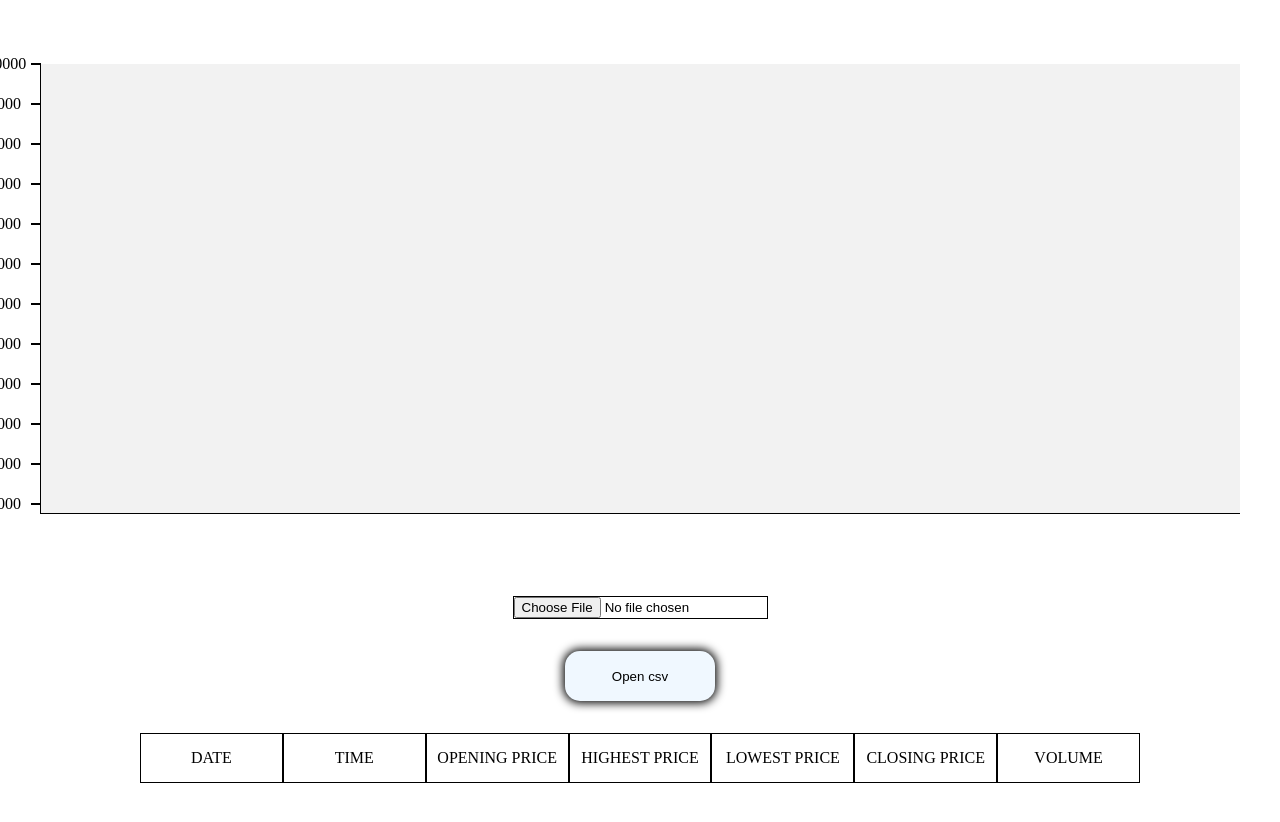
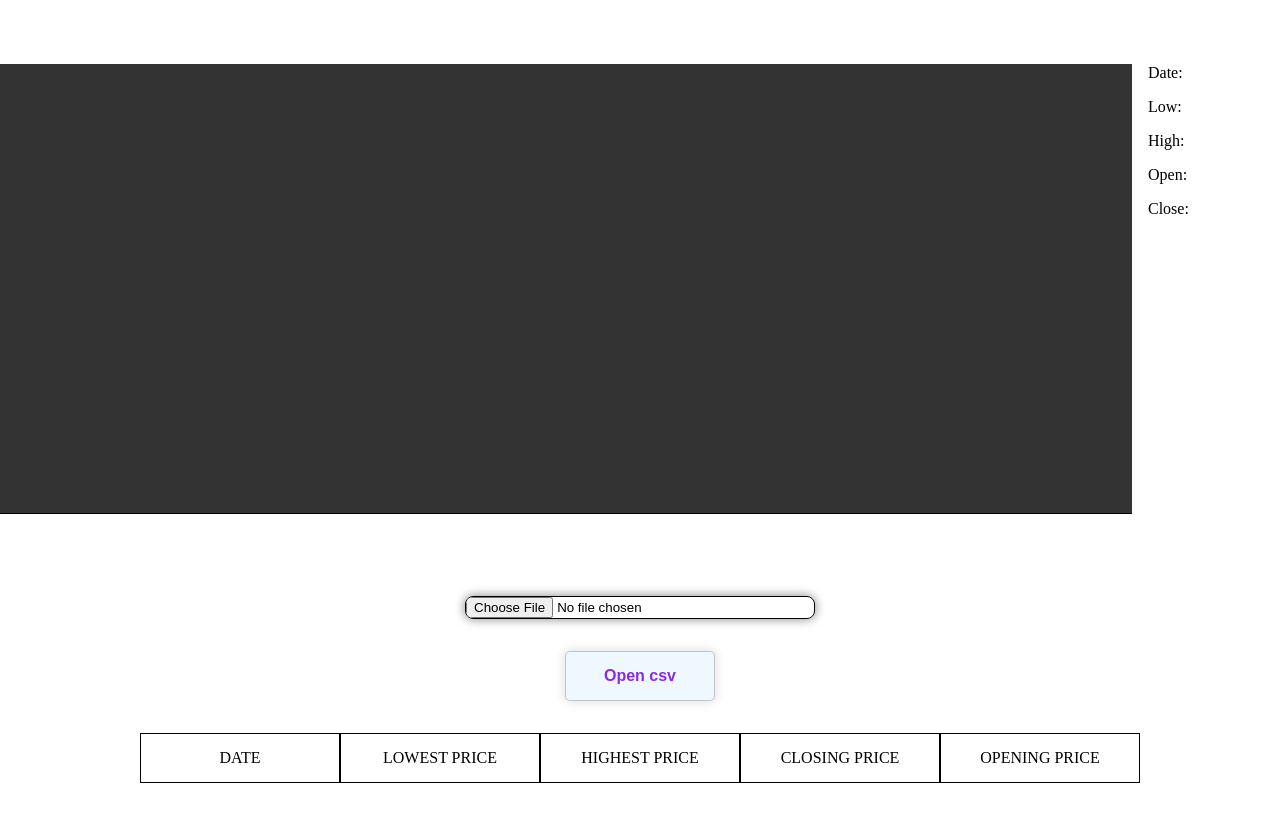
Before and after one commit to georgeonisiforou/Forex-Charts, a Next.js app: page / in a window 1280 px wide. Shown: the top 822 px of the page. Built offline with nearby package versions, Linux system fonts and the light colour scheme.

Commit message:
fully dynamic graph

```diff
--- a/components/ForexTable.js
+++ b/components/ForexTable.js
@@ -1,4 +1,4 @@
-import React, { useEffect } from "react";
+import React, { useEffect, useRef } from "react";
 import { styled } from "styled-components";
 import { useState } from "react";
 
@@ -10,6 +10,18 @@ const Container = styled.div`
   align-items: center;
   padding: 64px;
   gap: 32px;
+`;
+
+const Graph = styled.div`
+  display: flex;
+  gap: 16px;
+`;
+
+const InfoSidebar = styled.div`
+  display: flex;
+  flex-direction: column;
+  gap: 16px;
+  width: 200px;
 `;
 
 const Table = styled.div`
@@ -39,19 +51,25 @@ const FetchDataBtn = styled.button`
   height: 50px;
   background-color: aliceblue;
   cursor: pointer;
-  border-radius: 15px;
-  border: none;
-  box-shadow: 0px 0px 10px 2px black;
+  border-radius: 5px;
+  border: 1px solid rgba(0, 0, 0, 0.2);
+  box-shadow: 0px 0px 10px 2px rgba(0, 0, 0, 0.1);
+  color: blueviolet;
+  font-size: 16px;
+  font-weight: 600;
 `;
 
 const InputFile = styled.input`
   border: 1px solid black;
+  width: 350px;
+  border-radius: 8px;
+  box-shadow: 0px 0px 10px 1px rgba(0, 0, 0, 0.4);
 `;
 
 const GraphContainer = styled.div`
   width: 1200px;
   height: 450px;
-  background-color: rgba(0, 0, 0, 0.05);
+  background-color: rgba(0, 0, 0, 0.8);
   position: relative;
   border-bottom: 1px solid black;
   border-left: 1px solid black;
@@ -84,11 +102,10 @@ const XAxisValue = styled.div`
   display: flex;
   flex-direction: column;
   justify-content: space-between;
-  /* align-items: center; */
   position: absolute;
   left: ${({ positionl }) => `${positionl}px`};
   bottom: -21px;
-  font-size: 10px;
+  font-size: 9px;
 `;
 
 const LowHighLine = styled.div`
@@ -97,7 +114,7 @@ const LowHighLine = styled.div`
   bottom: ${({ positionb }) => `${positionb}px`};
   left: ${({ positionl }) => `${positionl}px`};
   height: ${({ lineheight }) => `${lineheight}px`};
-  background-color: gray;
+  background-color: white;
 `;
 
 const OpenCloseBar = styled.div`
@@ -107,19 +124,32 @@ const OpenCloseBar = styled.div`
   bottom: ${({ positionb }) => `${positionb}px`};
   left: ${({ positionl }) => `${positionl}px`};
   height: ${({ barheight }) => `${barheight}px`};
+  opacity: 0.5;
 `;
 
 const ForexTable = () => {
   const [fileDoc, setFileDoc] = useState([]);
   const [usableData, setUsableData] = useState([]);
-  const [chart, setChart] = useState([]);
+  const [compilation, setCompilation] = useState([]);
+  const [xAxis, setXAxis] = useState([]);
+  const [pretty, setPretty] = useState([]);
+  const [xAxisV, setXAxisV] = useState([]);
+  const [valuesAndPoints, setValuesAndPoints] = useState([]);
+  const [lowHighDifferenceValue, setLowHighDifferenceValue] = useState(0);
+  const [lowest, setLowest] = useState(0);
+  const [xAxisPointsDistance, setXAxisPointsDistance] = useState(0);
+  const [graph, setGraph] = useState([]);
+  const [barInfo, setBarInfo] = useState({});
+  const [selectedBar, setSelectedBar] = useState();
+
+  const ref = useRef(0);
 
   const convertText = () => {
     let arrayFromText = fileDoc.split(/\r?\n/);
 
-    let data = arrayFromText.map((item, id) => item.split(","));
+    let data = arrayFromText.map((item, _) => item.split(","));
 
-    let dataObjects = data.map((data, id) => {
+    let dataObjects = data.map((data, _) => {
       let keys = ["date", "time", "open", "high", "low", "close", "volume"];
 
       const obj = Object.fromEntries(
@@ -130,11 +160,162 @@ const ForexTable = () => {
     });
 
     const chartData = dataObjects.filter((element) => element.time === "18:00");
-    setChart(chartData);
-
-    // const slicedArray = dataObjects.slice(0, 50);
 
     setUsableData(dataObjects);
+
+    let startingDate = dataObjects[0].date;
+
+    let currentDate = startingDate;
+    let low = 100000;
+    let high = 0;
+    let openDayPrice = dataObjects[0].open;
+    let dayArray = [];
+    let compilationArray = [];
+
+    dataObjects.map((el, idx) => {
+      if (el.date === currentDate) {
+        low = Math.min(low, el.low);
+        high = Math.max(high, el.high);
+      } else {
+        compilationArray.push({
+          date: currentDate,
+          low: low,
+          high: high,
+          close: dataObjects[idx - 1].close,
+          open: openDayPrice,
+        });
+        currentDate = el.date;
+        low = 100000;
+        high = 0;
+        dayArray = [];
+        openDayPrice = dataObjects[idx].open;
+      }
+      dayArray.push({ date: currentDate, low: low, high: high });
+    });
+
+    console.log("compilation", compilationArray);
+    setCompilation(compilationArray);
+
+    //'///////
+
+    let lowestPrice = 1000000;
+    let highestPrice = 0;
+    compilationArray.map((el, idx) => {
+      lowestPrice = Math.min(lowestPrice, el.low);
+      highestPrice = Math.max(highestPrice, el.high);
+    });
+
+    setLowest(lowestPrice);
+
+    let lowHighDifference = highestPrice - lowestPrice;
+
+    setLowHighDifferenceValue(lowHighDifference);
+
+    let yAxisPointsNumber = 10;
+
+    let yAxisPointsStep = lowHighDifference / yAxisPointsNumber;
+
+    const lowHighLineHeightInPixels = (low, high) => {
+      let result;
+      if (low > high) {
+        result = (low - high) / (lowHighDifference / 450);
+      } else {
+        result = (high - low) / (lowHighDifference / 450);
+      }
+
+      return result;
+    };
+
+    const openCloseHeightInPixels = (open, close) => {
+      let result;
+      if (open > close) {
+        result = (open - close) / (lowHighDifference / 450);
+      } else {
+        result = (close - open) / (lowHighDifference / 450);
+      }
+
+      return result;
+    };
+
+    ////
+    let graphElementsInPixelsArray = [];
+
+    compilationArray.map((el, idx) => {
+      graphElementsInPixelsArray[idx] = {
+        lowHighLineHeightPixels: Number(
+          lowHighLineHeightInPixels(el.low, el.high).toFixed(5)
+        ),
+        openCloseHeightPixels: Math.abs(
+          Number(openCloseHeightInPixels(el.open, el.close).toFixed(5))
+        ),
+        ...el,
+      };
+    });
+
+    setGraph(graphElementsInPixelsArray);
+
+    let xAxisPointsNum = graphElementsInPixelsArray.length;
+
+    let xAxisPointsDistanceInPixels = 1200 / xAxisPointsNum;
+
+    setXAxisPointsDistance(xAxisPointsDistanceInPixels);
+
+    let xAxisPositions = [];
+
+    let start = 0;
+
+    for (let i = 0; i <= xAxisPointsNum; i++) {
+      xAxisPositions[i] = start;
+      start = start + xAxisPointsDistanceInPixels;
+    }
+
+    setXAxis(xAxisPositions);
+
+    const yAxisValues = [];
+
+    for (let i = 0; i <= 10; i++) {
+      yAxisValues[0] = Number(lowestPrice);
+      yAxisValues[i + 1] = yAxisValues[i] + Number(yAxisPointsStep);
+    }
+
+    let prettyValues = yAxisValues.map((val, _) => {
+      return val.toFixed(5);
+    });
+
+    let chartDataDateAndClosingPrice = [];
+
+    compilationArray.map((element, idx) => {
+      let convertedDate = new Date(element.date).toLocaleDateString("en-GB");
+      chartDataDateAndClosingPrice[idx] = {
+        label: convertedDate,
+        y: Number(element.close),
+      };
+    });
+
+    const xAxisValues = [];
+
+    chartDataDateAndClosingPrice.map(
+      (el, idx) =>
+        (xAxisValues[idx] = {
+          value: el.label,
+          position: idx * 10,
+        })
+    );
+
+    let yAxisPositions = [
+      0, 40, 80, 120, 160, 200, 240, 280, 320, 360, 400, 440,
+    ];
+
+    let valuesAndPointsMap = [];
+
+    for (let i = 0; i <= 11; i++) {
+      let obj = { value: prettyValues[i], pointPosition: yAxisPositions[i] };
+      valuesAndPointsMap[i] = obj;
+    }
+
+    setPretty(prettyValues);
+    setXAxisV(xAxisValues);
+    setValuesAndPoints(valuesAndPointsMap);
   };
 
   let reader;
@@ -151,163 +332,59 @@ const ForexTable = () => {
   };
   const headers = [
     "DATE",
-    "TIME",
+    "LOWEST PRICE",
+    "HIGHEST PRICE",
+    "CLOSING PRICE",
     "OPENING PRICE",
-    "HIGHEST PRICE",
-    "LOWEST PRICE",
-    "CLOSING PRICE",
-    "VOLUME",
   ];
-
-  let lowestPrice = 2;
-  let highestPrice = 0;
-  usableData.map((el, idx) => {
-    if (el.low < lowestPrice) {
-      lowestPrice = el.low;
-    }
-    if (el.high > highestPrice) {
-      highestPrice = el.high;
-    }
-  });
-
-  let lowHighDifference = highestPrice - lowestPrice;
-
-  let yAxisPointsNumber = 10;
-
-  let yAxisPointsStep = lowHighDifference / yAxisPointsNumber;
-
-  const lowHighLineHeightInPixels = (low, high) => {
-    let result = (high - low) / (lowHighDifference / 450);
-    return result;
-  };
-
-  const openCloseHeightInPixels = (open, close) => {
-    let result = (close - open) / (lowHighDifference / 450);
-    return result;
-  };
-
-  let graphElementsInPixelsArray = [];
-
-  usableData
-    .filter((el) => el.time === "18:00")
-    .map((el, idx) => {
-      graphElementsInPixelsArray[idx] = {
-        lowHighLineHeightPixels: Number(
-          lowHighLineHeightInPixels(el.low, el.high).toFixed(5)
-        ),
-        openCloseHeightPixels: Math.abs(
-          Number(openCloseHeightInPixels(el.close, el.open).toFixed(5))
-        ),
-        ...el,
-      };
-    });
-
-  console.log(graphElementsInPixelsArray);
-
-  let xAxisPointsNum = graphElementsInPixelsArray.length;
-
-  let xAxisPointsDistanceInPixels = 1200 / xAxisPointsNum;
-
-  let xAxisPositions = [];
-
-  let start = 0;
-
-  for (let i = 0; i <= xAxisPointsNum; i++) {
-    xAxisPositions[i] = start;
-    start = start + xAxisPointsDistanceInPixels;
-  }
-
-  // console.log("usable data", usableData);
-  // console.log("lowest", lowestPrice);
-  // console.log("highest", highestPrice);
-  // console.log("difference", lowHighDifference);
-  // console.log("step", yAxisPointsStep.toFixed(5));
-  console.log("a pixel corresponds to", lowHighDifference / 450);
-
-  console.log(
-    "the starting point of the y axis",
-    lowestPrice / (lowHighDifference / 450)
-  );
-
-  // let yAxisStartingPoint = lowestPrice / (lowHighDifference / 450);
-
-  // const findValuePositionInPixels = (start, value) => {
-  //   let position = value / (lowHighDifference / 450);
-  //   return position - start;
-  // };
-
-  const yAxisValues = [];
-
-  for (let i = 0; i <= 10; i++) {
-    yAxisValues[0] = Number(lowestPrice);
-    yAxisValues[i + 1] = yAxisValues[i] + Number(yAxisPointsStep);
-  }
-
-  let prettyValues = yAxisValues.map((val, _) => {
-    return val.toFixed(5);
-  });
-
-  //start herreeeeeeeee
-
-  let chartDataDateAndClosingPrice = [];
-
-  chart.map((element, idx) => {
-    chartDataDateAndClosingPrice[idx] = {
-      label: element.date,
-      y: Number(element.close),
-    };
-  });
-
-  const xAxisValues = [];
-
-  chartDataDateAndClosingPrice.map(
-    (el, idx) => (xAxisValues[idx] = { value: el.label, position: idx * 10 })
-  );
-
-  let yAxisPositions = [0, 40, 80, 120, 160, 200, 240, 280, 320, 360, 400, 440];
-
-  let valuesAndPointsMap = [];
-
-  for (let i = 0; i <= 11; i++) {
-    let obj = { value: prettyValues[i], pointPosition: yAxisPositions[i] };
-    valuesAndPointsMap[i] = obj;
-  }
 
   return (
     <Container>
+      <Graph>
         <GraphContainer>
-        {prettyValues.map((el, idx) => (
+          {pretty.map((el, idx) => (
             <YAxisValue
               key={idx}
-            positionb={valuesAndPointsMap[idx].pointPosition}
+              positionb={valuesAndPoints[idx].pointPosition}
             >
-            ${valuesAndPointsMap[idx].value}
+              ${valuesAndPoints[idx].value}
               <YAxisLine />
             </YAxisValue>
           ))}
-        {xAxisValues.map((el, idx) => (
-          <XAxisValue key={idx} positionl={xAxisPositions[idx]}>
+          {xAxisV.map((el, idx) => (
+            <XAxisValue key={idx} positionl={xAxis[idx]}>
               <XAxisLine />
               {el.value}
             </XAxisValue>
           ))}
-        {graphElementsInPixelsArray.map((el, idx) => (
+          {graph.map((el, idx) => (
             <div key={idx}>
               <LowHighLine
                 positionb={
-                el.low / (lowHighDifference / 450) -
-                lowestPrice / (lowHighDifference / 450)
+                  el.low / (lowHighDifferenceValue / 450) -
+                  lowest / (lowHighDifferenceValue / 450)
                 }
-              positionl={xAxisPositions[idx] + xAxisPointsDistanceInPixels / 2}
+                positionl={xAxis[idx] + xAxisPointsDistance / 2}
                 lineheight={el.lowHighLineHeightPixels}
               />
               <OpenCloseBar
-              widthpixels={xAxisPointsDistanceInPixels}
+                ref={ref}
+                widthpixels={xAxisPointsDistance}
+                onMouseEnter={() => {
+                  setSelectedBar(compilation[idx]);
+                }}
+                onMouseLeave={() => {
+                  setSelectedBar();
+                }}
+                barInformation={el}
                 positionb={
-                el.open / (lowHighDifference / 450) -
-                lowestPrice / (lowHighDifference / 450)
+                  el.close > el.open
+                    ? el.open / (lowHighDifferenceValue / 450) -
+                      lowest / (lowHighDifferenceValue / 450)
+                    : el.close / (lowHighDifferenceValue / 450) -
+                      lowest / (lowHighDifferenceValue / 450)
                 }
-              positionl={xAxisPositions[idx]}
+                positionl={xAxis[idx]}
                 barheight={
                   el.openCloseHeightPixels === 0 ? 1 : el.openCloseHeightPixels
                 }
@@ -316,6 +393,14 @@ const ForexTable = () => {
             </div>
           ))}
         </GraphContainer>
+        <InfoSidebar>
+          <p>Date:{selectedBar && selectedBar.date}</p>
+          <p>Low:{selectedBar && selectedBar.low}</p>
+          <p>High:{selectedBar && selectedBar.high}</p>
+          <p>Open:{selectedBar && selectedBar.open}</p>
+          <p>Close:{selectedBar && selectedBar.close}</p>
+        </InfoSidebar>
+      </Graph>
       <InputFile
         type="file"
         onChange={(e) => {
@@ -329,10 +414,8 @@ const ForexTable = () => {
             <Cell key={idx}>{item}</Cell>
           ))}
         </TableRow>
-        {usableData.length > 0 &&
-          usableData
-            .filter((el) => el.time === "18:00")
-            .map((row, id) => (
+        {compilation.length > 0 &&
+          compilation.map((row, id) => (
             <TableRow key={id}>
               {Object.keys(row).map((cellData, idx) => (
                 <Cell key={idx}>{row[cellData]}</Cell>
```
Lines whose indentation alone changed are shown as unchanged.
